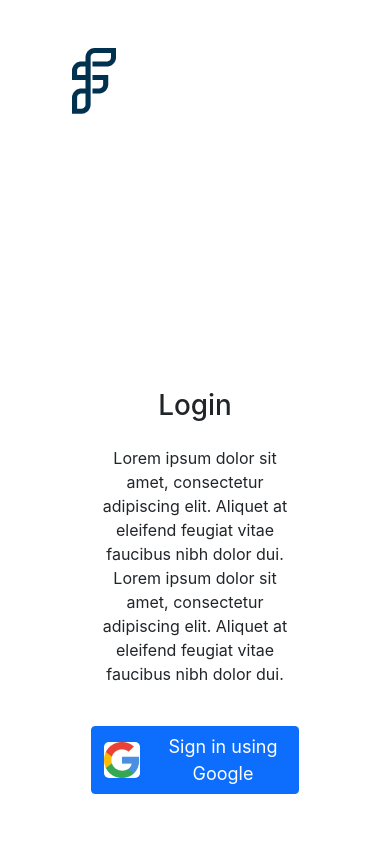
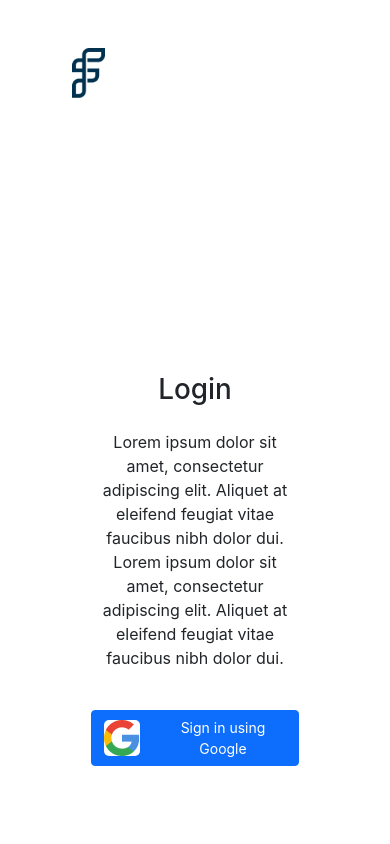
Before and after one commit to Sreehariskj/todo-suitejar, a React (Create React App) app: page /login in a window 390 px wide. Shown: the top 844 px of the page. Built offline with nearby package versions, Linux system fonts and the light colour scheme; no server answers.

Commit message:
increase specificity and ui of login

```diff
--- a/src/App.css
+++ b/src/App.css
@@ -35,23 +35,23 @@ label:focus,
   /* background-color: yellow; */
 }
 
-.login-form {
+.login-container .login-form {
   width: 70%;
   height: 50%;
   padding: 1rem;
   /* background-color: red; */
 }
-.google-btn {
+.login-container .login-form .google-btn {
   display: flex;
   align-items: center;
   /* background-color: red; */
 }
-.google-img {
+.login-form .google-btn .google-img {
   background: #fff;
   border-radius: 5px;
   margin-right: 20px;
 }
-.google-text {
+.login-form .google-btn .google-text {
   font-size: 18px;
 }
 
@@ -118,4 +118,10 @@ label:focus,
   .page-separator {
     display: none;
   }
+  .login-form .google-btn .google-text {
+    font-size: 14px;
+  }
+  .logo img {
+    height: 50px;
+  }
 }
```
